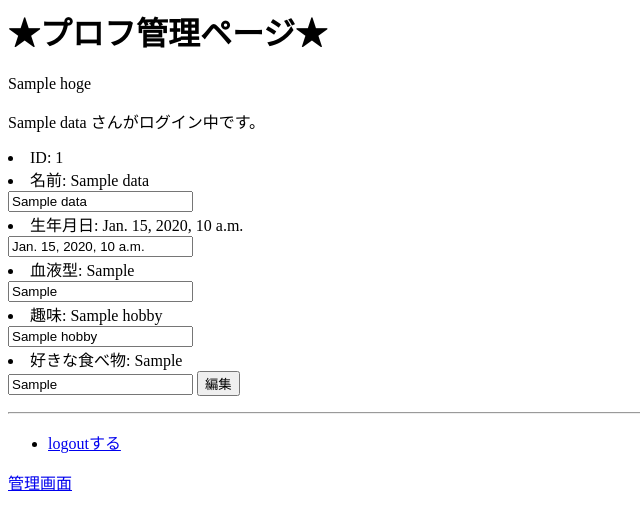
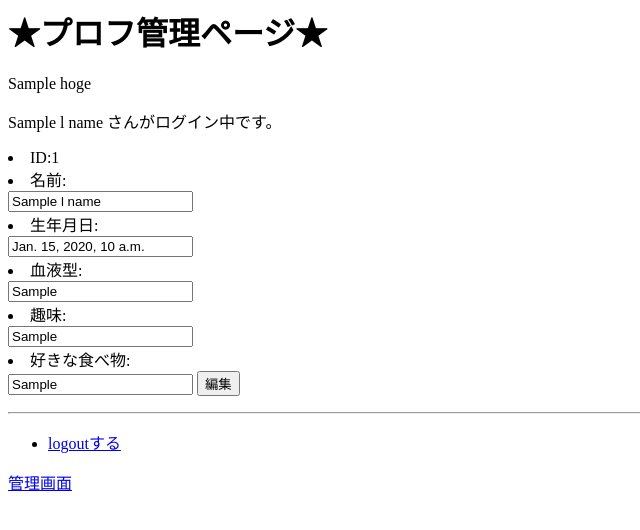
Before and after one commit to eri-akiyama/inu, a Django app: template templates/prof/index.html in a window 1280 px wide. Shown: the top 530 px of the page, without its empty margins (0-640 px from the left). Run offline with Django 3.2, Linux system fonts and the light colour scheme; the template is opened without the code that fills it: most values are stand-ins (such as "Sample title", 1, 10 or a date in 2020).

Commit message:
・新規登録（エラー処理はまだ） ・プロフィール登録画面表示まで（セーブはまだ）

```diff
--- a/settings.py
+++ b/settings.py
@@ -122,6 +122,7 @@ INSTALLED_APPS = (
     'django.contrib.admin',
     'inu2',
     'inu2.views',
+    'inu2.prof',
 )
 
 # A sample logging configuration. The only tangible logging
--- a/templates/accounts/auth.html
+++ b/templates/accounts/auth.html
@@ -12,7 +12,4 @@
 </p>
 <hr />
 
-<!-- かすたむたぐ -->
-{#    {% upper %} This will appear in uppercase, {{ user.id }}, {{ user.password }}, {{ user.id }} {% endupper %}#}
-
 {% endif %}
--- a/templates/accounts/new_account.html
+++ b/templates/accounts/new_account.html
@@ -3,7 +3,7 @@
     <ul>
         <li>ユーザ名：{{ username }}</li>
         <li>E-mail：{{ email }}</li>
-        <li>パスワード：：{{ password }}</li>
+        <li>パスワード：{{ password }}</li>
     </ul>
 
 <hr/>
--- a/templates/accounts/new_account_form.html
+++ b/templates/accounts/new_account_form.html
@@ -4,7 +4,7 @@
     ユーザ名：<input type="text" name="username" value="" /><br/>
     E-mail：<input type="text" name="email" value="" /><br/>
     パスワード：<input type="text" name="password" value="" /><br/>
-    <input type="submit" value="確認"/>
+    <input type="submit" value="登録"/>
 </form>
 
 <hr/>
--- a/templates/prof/index.html
+++ b/templates/prof/index.html
@@ -1,31 +1,30 @@
 <h1>★プロフ管理ページ★</h1>
 {{ hoge }}
-<p>{{ data_all.name }} さんがログイン中です。</p>
-{% if data_all %}
-<form action="" method="post">
+<p>{{ l_name }} さんがログイン中です。</p>
+
+{% if l_name %}
+<form action="{% url prof_edit %}" method="post">
     <!-- コンテンツ -->
-    <!--{% if use_data == user_id%}-->
-    <li>ID: {{data_all.id}}</li>
+    <li>ID:{{l_id}}</li>
+    <input type="hidden" value="{{l_id}}" name="l_id"/>
 
-    <li>名前: {{data_all.name}}</li>
-    <input value="{{data_all.name}}" type="text" name="name" />
+    <li>名前:</li>
+    <input value="{{l_name}}" type="text" name="l_name" />
 
-    <li>生年月日: {{data_all.birthday}}</li>
-    <input value="{{data_all.birthday}}" type="text" name="birthday" />
+    <li>生年月日: </li>
+    <input value="{{l_birthday}}" type="text" name="l_birthday" />
 
-    <li>血液型: {{data_all.blood_type}}</li>
-    <input value="{{data_all.blood_type}}" type="text" name="blood_type" />
+    <li>血液型:</li>
+    <input value="{{l_blood_type}}" type="text" name="l_blood_type" />
 
-    <li>趣味: {{data_all.hobby}}</li>
-    <input value="{{data_all.hobby}}" type="text" name="hobby" />
+    <li>趣味:</li>
+    <input value="{{l_hobby}}" type="text" name="l_hobby" />
 
-    <li>好きな食べ物: {{data_all.favorite_food}}</li>
-    <input value="{{data_all.favorite_food}}" type="text" name="favorite_food" />
+    <li>好きな食べ物:</li>
+    <input value="{{l_favorite_food}}" type="text" name="l_favorite_food" />
 
     <input name="comment" value="編集" type="submit" />
 </form>
-
-{% endif %}
 
 
 {% else %}
--- a/urls.py
+++ b/urls.py
@@ -12,6 +12,8 @@ urlpatterns = patterns('inu2.views.root',
 urlpatterns += patterns('inu2.views.prof',
     # プロフ管理ページ
     url(r'prof/admin/$', 'prof_admin', name="prof_admin"),
+    # プロフ編集ページ
+    url(r'prof/index/$', 'prof_edit', name="prof_edit"),
 )
 
 urlpatterns += patterns('inu2.views.accounts',
```
Also changed, not shown: prof/models.py (added, +11 -0 lines), prof/tests.py (added, +16 -0 lines), templates/accounts/account.html (deleted, +0 -25 lines), templates/prof/prof_results.html (added, +10 -0 lines), views/accounts.py (+3 -8 lines), views/prof.py (+60 -1 lines), prof/__init__.py (added).
